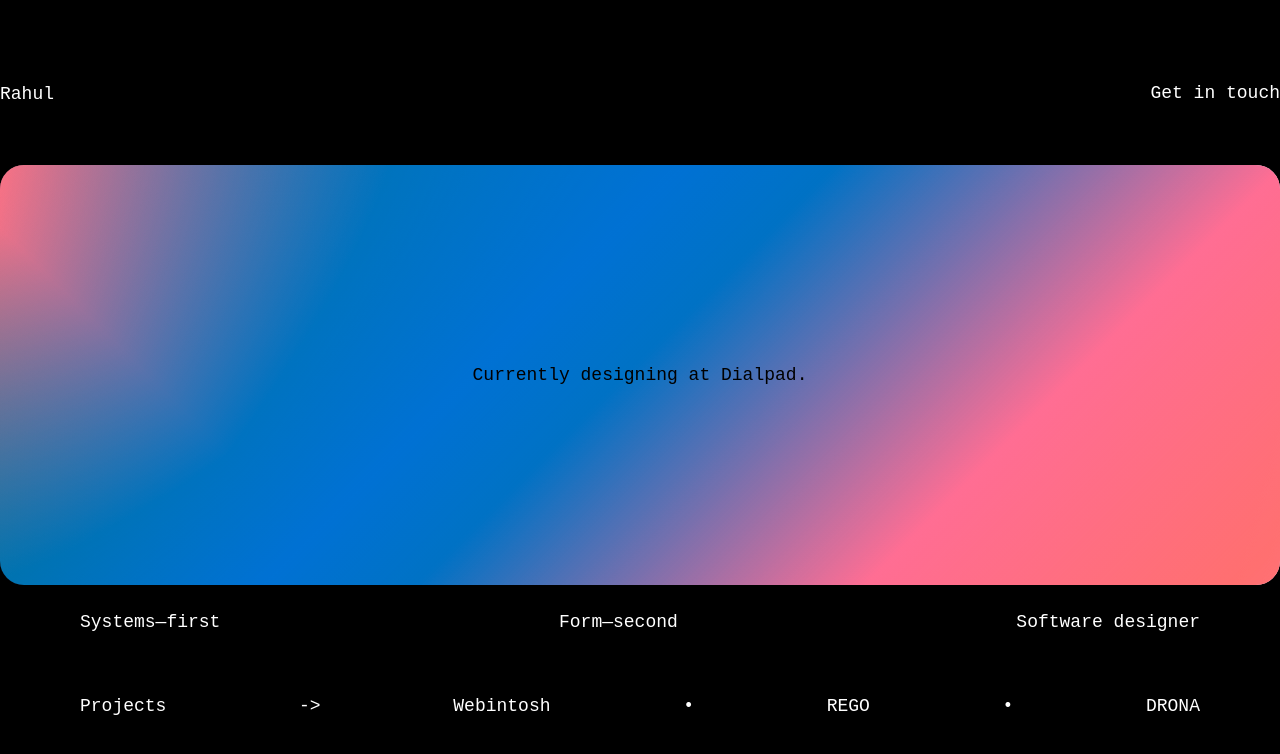
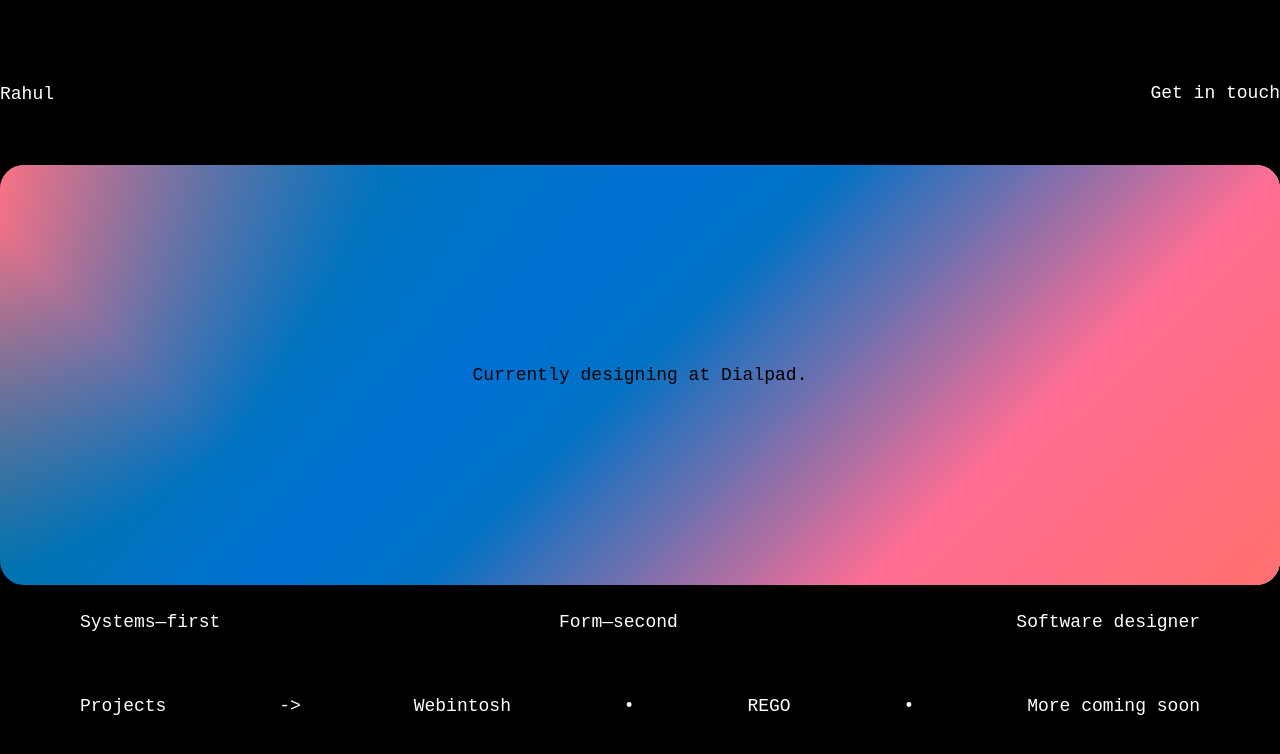
Before and after one commit to rahul-akumar/portfolio, a Vue app: page / in a window 1280 px wide. Shown: the top 754 px of the page. Built offline with nearby package versions, Linux system fonts and the light colour scheme.

Commit message:
fix: 🛠 more projects

```diff
--- a/src/App.vue
+++ b/src/App.vue
@@ -74,16 +74,7 @@ const styles = {
         </a>
       </p>
       <p>•</p>
-      <p>
-        <a
-          href="https://rahul-akumar.github.io/DRONA/"
-          target="_blank"
-          rel="noopener noreferrer"
-          class="underline-offset-8 hover:underline"
-        >
-          DRONA
-        </a>
-      </p>
+      <p>More coming soon</p>
     </footer>
   </div>
 </template>
```
